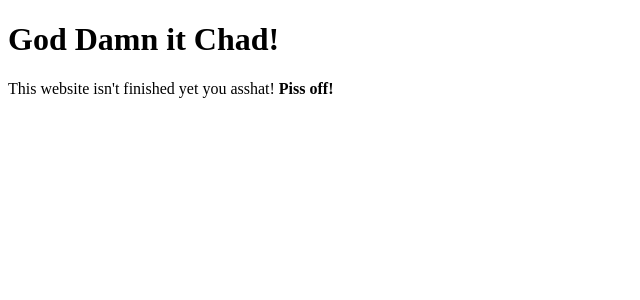
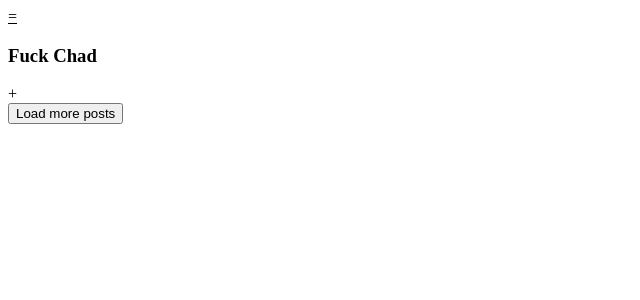
Before and after one commit to Michael9378/hatechad, a PHP site: page / in a window 1280 px wide. Shown: the top 300 px of the page, without its empty margins (0-640 px from the left). Run offline with PHP 8.4, Linux system fonts and the light colour scheme.

Commit message:
HTML skeleton. updating date to datetime on posts

```diff
--- a/website/backend/post/get/index.php
+++ b/website/backend/post/get/index.php
@@ -9,7 +9,7 @@ if( isset( $_POST["start_post"] ) ){
 
 	$filter = "all";
 	$time = 0;
-	$date = date("Y-m-d", $time);
+	$date = date("Y-m-d H:i:s", $time);
 
 	$sort = "new";
 	$order = "ORDER BY age DESC ";
@@ -34,7 +34,7 @@ if( isset( $_POST["start_post"] ) ){
 			break;
 	}
 
-	$date = date("Y-m-d", $time);
+	$date = date("Y-m-d H:i:s", $time);
 
 	// sort
 	switch($sort){
--- a/website/backend/post/set/add.php
+++ b/website/backend/post/set/add.php
@@ -7,7 +7,7 @@ if( isset( $_POST["authorId"] ) && isset( $_POST["content"] ) ){
 
 	$authorId = $_POST["authorId"];
 	$content = $_POST["content"];
-	$date = date("Y-m-d");
+	$date = date("Y-m-d H:i:s");;
 
 	$sql = "INSERT INTO `post` (`authorId`, `content`, `age`) ";
 	$sql .= "VALUES(".$authorId.", '".$content."', '".$date."');";
--- a/website/index.html
+++ b/website/index.html
@@ -2,10 +2,33 @@
 <html>
   <head>
     <meta charset="UTF-8">
+    <meta name="viewport" content="width=device-width, initial-scale=1">
     <title>We HATE Chad</title>
   </head>
   <body>
-  	<h1>God Damn it Chad!</h1>
-  	<p>This website isn't finished yet you asshat!<strong> Piss off!</strong></p>
+  	<nav>
+  		<div class="container">
+  			<div class="row">
+  				<div class="col-xs-3">
+  					<u>=</u><!-- sort and filter functions -->
+  				</div>
+  				<div class="col-xs-6">
+  					<h3>Fuck Chad</h3><!-- this brings you to the top to write a new post -->
+  				</div>
+  				<div class="col-xs-3">
+  					+<!-- navigation -->
+  				</div>
+  			</div>
+  		</div>
+  	</nav>
+
+  	<div class="container content">
+  		<div class="row new-post">
+  			<!-- new post stuff here -->
+  		</div>
+  		<div class="row posts">
+  			<!-- pull all the posts form db here -->
+  			<button>Load more posts</button>
+  		</div>
   </body>
 </html>
```
Also changed, not shown: database/schema.sql (+5 -5 lines).
